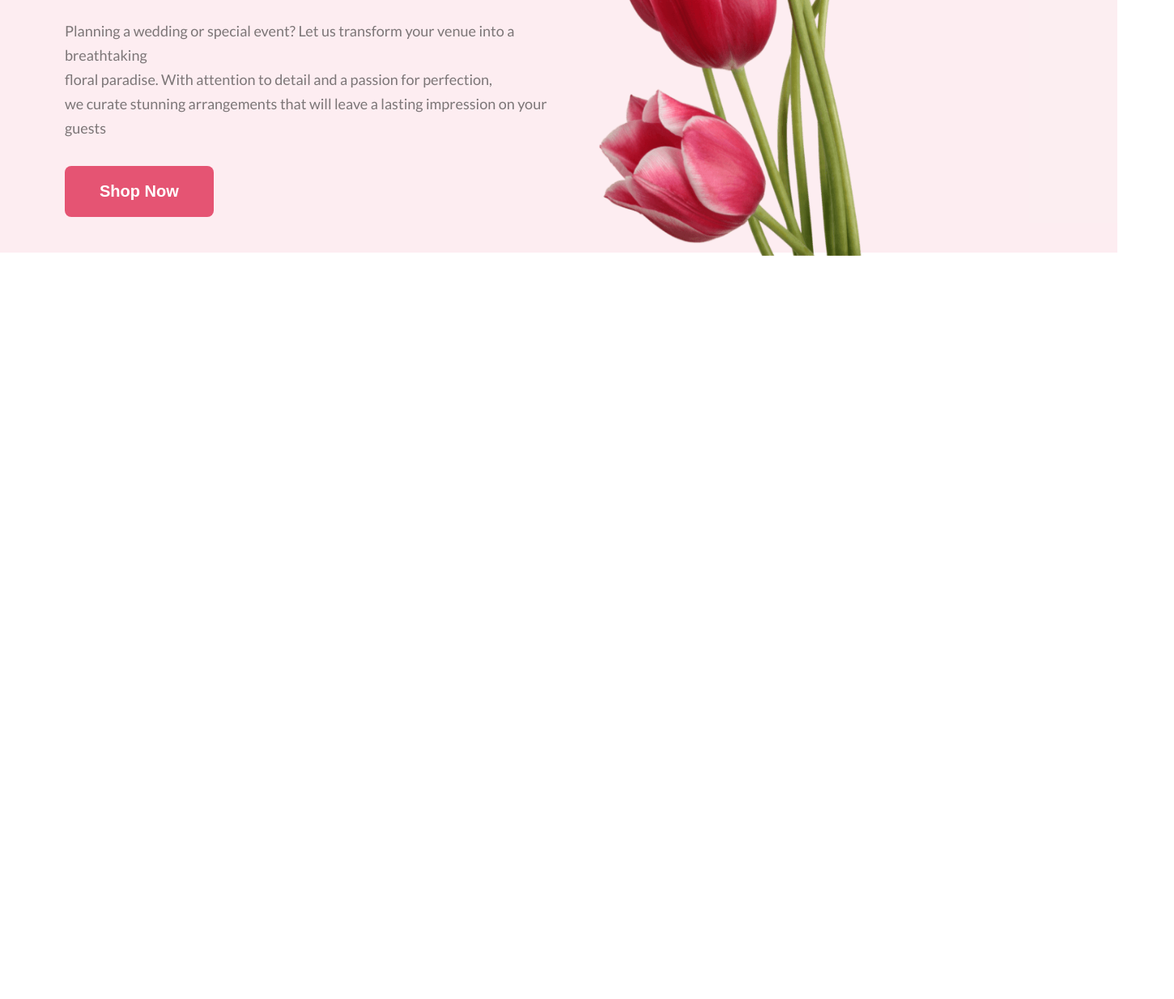
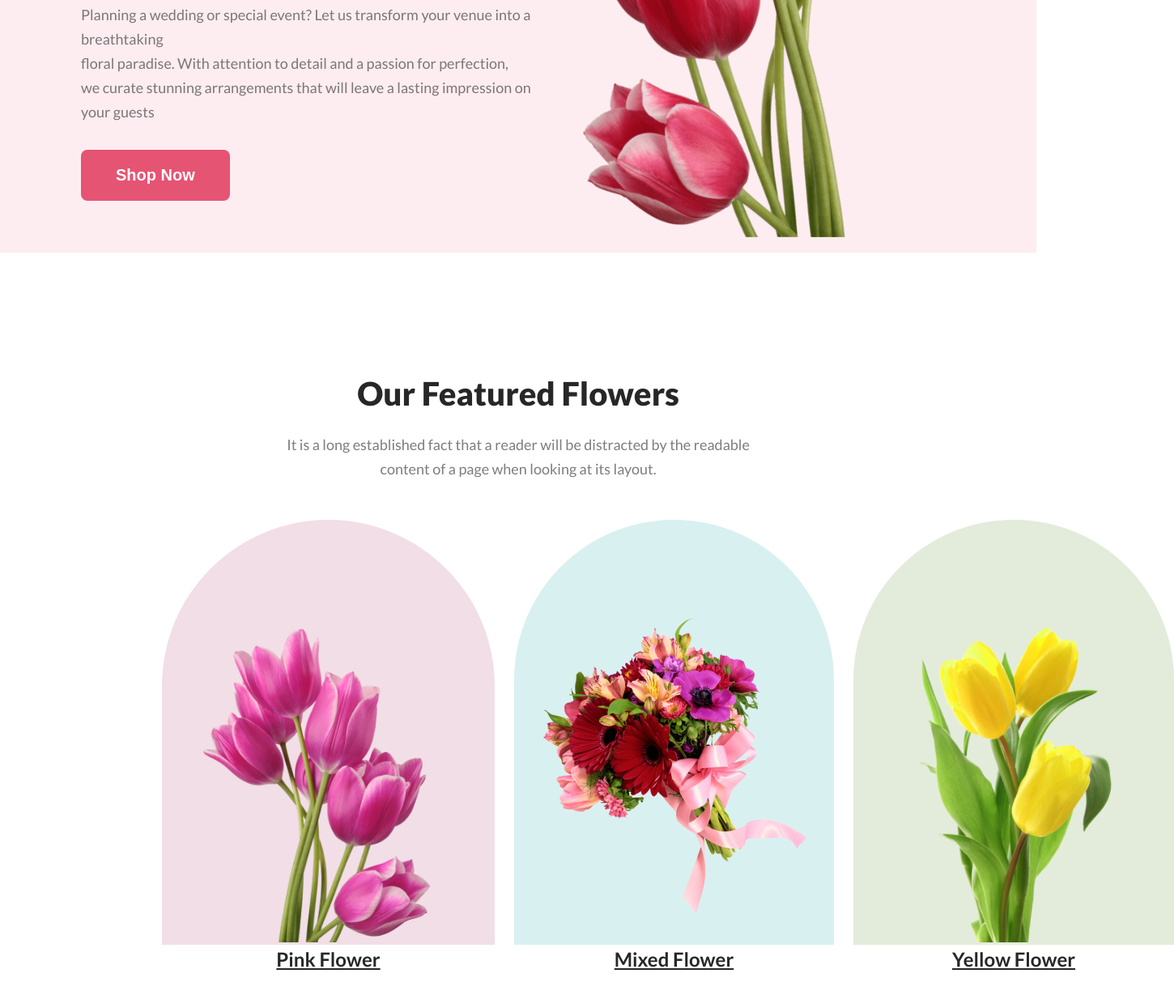
Before and after one commit to Rahim00001/flower-shop-website, a plain HTML site: page index.html in a window 1280 px wide. Shown: the part 488-1722 px from the top of the page at 81% size, 1450 px wide, since content can reach past the window. Before the commit the page ends 804 px from the top, so only its background shows below. Drawn offline with Linux system fonts and the light colour scheme.

Commit message:
featured flower section added

```diff
--- a/index.html
+++ b/index.html
@@ -42,7 +42,52 @@
       </section>
       <!-- banner section end -->
     </header>
-    <main></main>
+    <main>
+      <section>
+        <div class="featured-container">
+          <div class="featured-text">
+            <h1 class="featured-heading">Our Featured Flowers</h1>
+            <p class="featured-desc">
+              It is a long established fact that a reader will be distracted by
+              the readable <br />
+              content of a page when looking at its layout.
+            </p>
+          </div>
+          <div class="featured-flowers">
+            <div class="featured-images-2">
+              <div class="image-1">
+                <img
+                  class="featured-img"
+                  src="./Flower Asset/featured flower1.png"
+                  alt=""
+                />
+              </div>
+              <p class="flower-name">Pink Flower</p>
+            </div>
+            <div class="featured-images-2">
+              <div class="image-2">
+                <img
+                  class="featured-img"
+                  src="./Flower Asset/featured flower2.png"
+                  alt=""
+                />
+              </div>
+              <p class="flower-name">Mixed Flower</p>
+            </div>
+            <div class="featured-images-2">
+              <div class="image-3">
+                <img
+                  class="featured-img"
+                  src="./Flower Asset/featured flower3.png"
+                  alt=""
+                />
+              </div>
+              <p class="flower-name">Yellow Flower</p>
+            </div>
+          </div>
+        </div>
+      </section>
+    </main>
     <footer></footer>
   </body>
 </html>
--- a/style.css
+++ b/style.css
@@ -4,20 +4,21 @@
 }
 body {
   font-family: lato;
+  width: 100%;
+  overflow-x: hidden;
 }
 /* banner section */
 .banner-container {
   display: flex;
   height: 100vh;
-  width: 100%;
   padding: 0px 50px;
   justify-content: space-around;
   align-items: center;
   background: rgba(229, 84, 115, 0.1);
 }
 .banner-text {
-  margin-top: 50px;
-  margin-left: 30px;
+  padding-top: 10px;
+  padding-left: 50px;
 }
 .banner-heading {
   color: #272727;
@@ -42,9 +43,83 @@ body {
 }
 .banner-img {
   width: 535px;
-  height: 750px;
-  margin-top: 50px;
-  margin-right: 80px;
-  margin-bottom: -10px;
+  height: 715px;
+  padding-top: 50px;
 }
 /* banner section end*/
+
+/* featured flower section */
+.featured-flowers {
+  display: flex;
+  justify-content: space-around;
+  gap: 24px;
+  margin: 48px 200px 32px;
+}
+.featured-text {
+  text-align: center;
+}
+.featured-heading {
+  color: #272727;
+  font-size: 40px;
+  font-weight: 800;
+  margin-top: 150px;
+}
+.featured-desc {
+  color: rgba(39, 39, 39, 0.6);
+  font-size: 18px;
+  line-height: 30px;
+  margin-top: 24px;
+}
+/* .featured-images-2 {
+  width: 400px;
+  height: 538px;
+  border-radius: 300px 300px 0px 0px;
+  background: rgba(167, 33, 98, 0.15);
+  background-size: 500px;
+} */
+.image-2 {
+  max-width: 320px;
+  max-height: 380px;
+  padding: 117px 55px 35px 20px;
+  border-radius: 300px 300px 0px 0px;
+  background: rgba(5, 151, 160, 0.15);
+  background-size: 500px;
+}
+.image-1 {
+  max-width: 320px;
+  max-height: 550px;
+  padding: 135px 80px 0px 51px;
+  border-radius: 300px 300px 0px 0px;
+  background: rgba(167, 33, 98, 0.15);
+  background-size: 500px;
+}
+.image-1 img {
+  max-width: 280px;
+  max-height: 550px;
+}
+.image-3 {
+  max-width: 350px;
+  max-height: 550px;
+  padding: 87px 55px 0px 51px;
+  border-radius: 300px 300px 0px 0px;
+  background: rgba(71, 125, 17, 0.15);
+  background-size: 500px;
+}
+.image-3 img {
+  max-width: 290px;
+  max-height: 500px;
+}
+/* .featured-img {
+  border-radius: 300px 300px 0px 0px;
+  background: rgba(167, 33, 98, 0.15);
+  background-size: 500px;
+} */
+.flower-name {
+  color: #272727;
+  text-align: center;
+  font-size: 24px;
+  font-weight: 700;
+  line-height: 35px;
+  text-decoration-line: underline;
+}
+/* featured flower section end */
```
Also changed, not shown: Flower Asset/featured flower1.png (renamed from Flower Asset/pngwing 6.png), Flower Asset/featured flower2.png (renamed from Flower Asset/pngwing 5.png), Flower Asset/featured flower3.png (renamed from Flower Asset/pngwing 7.png), Flower Asset/rose.png (renamed from Flower Asset/Rectangle 6.png).
